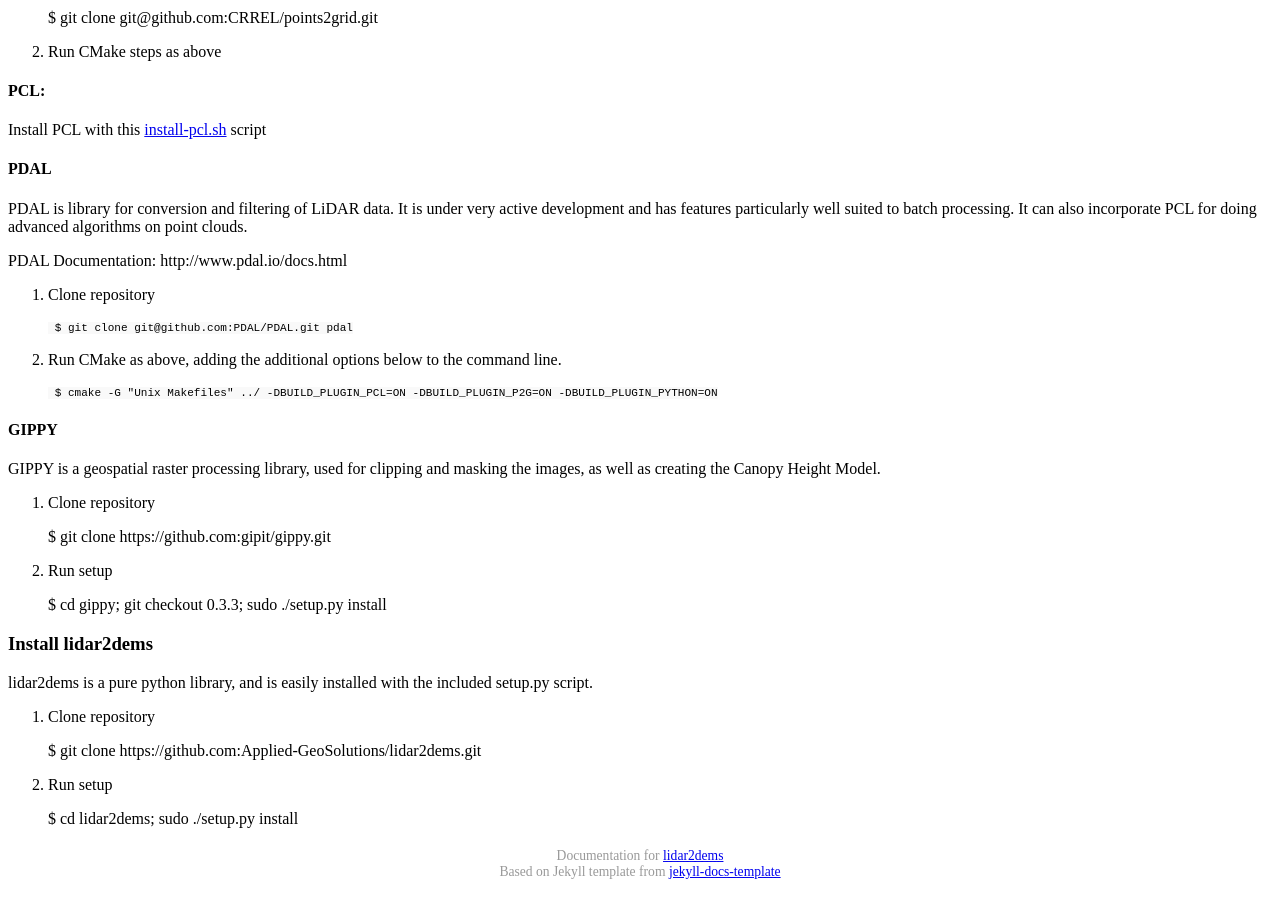
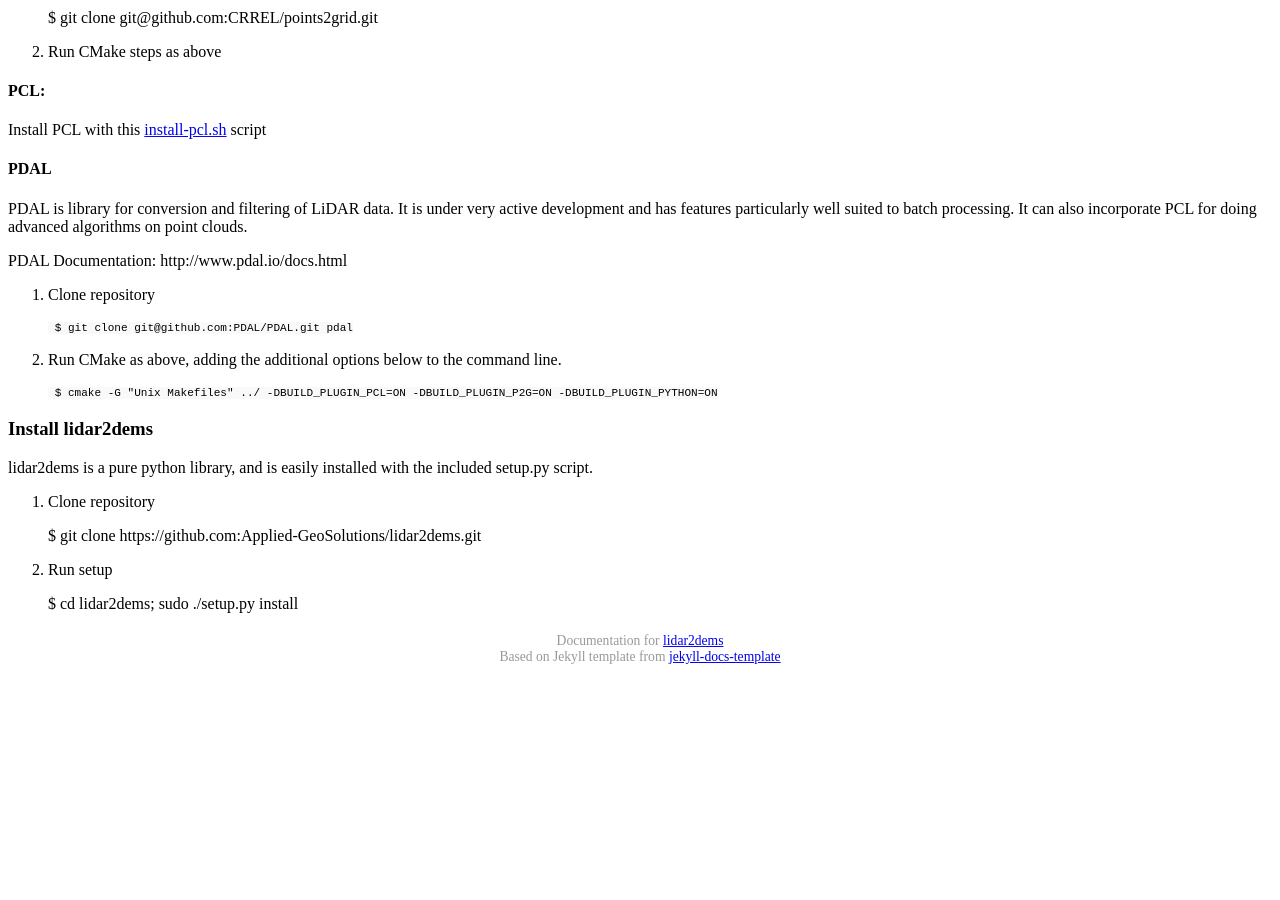
Before and after one commit to Applied-GeoSolutions/lidar2dems, a Jekyll site: the page built from _posts/2015-05-28-installation.md, in a window 1280 px wide and 900 px high, scrolled down 1362 px. Built offline with Jekyll 4.4.1, drawn with Linux system fonts in a browser that asks for light colours; Markdown is read by kramdown in place of the engine named in the settings; a style sheet for code colours, icons or effects is not loaded; after the commit the page ends 2047 px from its top, so only the background shows below that.

Commit message:
gippy now installed as requirement from PyPi

```diff
--- a/_posts/2015-05-28-installation.md
+++ b/_posts/2015-05-28-installation.md
@@ -74,18 +74,6 @@
         $ cmake -G "Unix Makefiles" ../ -DBUILD_PLUGIN_PCL=ON -DBUILD_PLUGIN_P2G=ON -DBUILD_PLUGIN_PYTHON=ON
 
 
-#### GIPPY
-GIPPY is a geospatial raster processing library, used for clipping and masking the images, as well as creating the Canopy Height Model.
-
-1. Clone repository
-
-	$ git clone https://github.com:gipit/gippy.git
-
-2. Run setup
-
-	$ cd gippy; git checkout 0.3.3; sudo ./setup.py install
-
-
 ### Install lidar2dems
 lidar2dems is a pure python library, and is easily installed with the included setup.py script.
 
```
Also changed, not shown: 1 other file.
